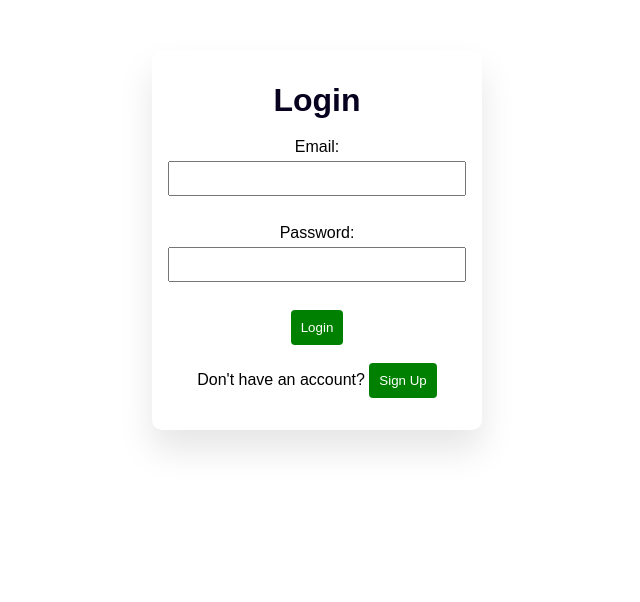
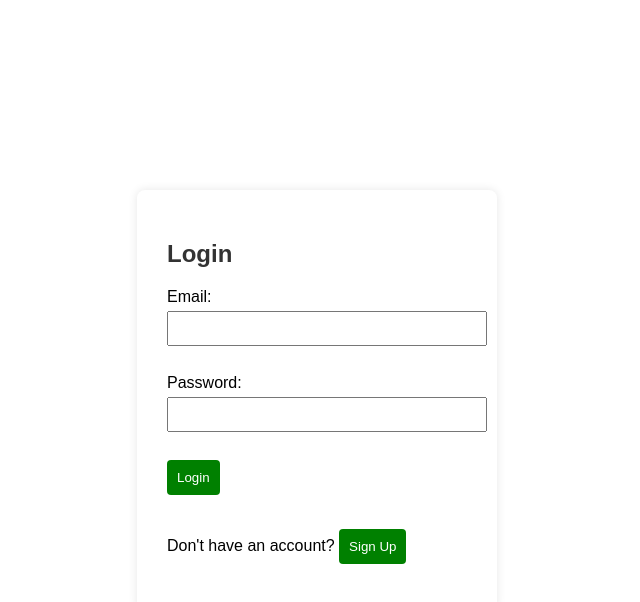
Before and after one commit to nylRmon/Web-Dev-Proj, a React (Create React App) app in the folder webdevproj/: page / in a window 1280 px wide. Shown: the top 602 px of the page, without its empty margins (323-963 px from the left). Built offline with nearby package versions, Linux system fonts and the light colour scheme.

Commit message:
MINOR FIX FROM BEYOND THE SPACE
MINOR FIX PEDE NA PO ULIT MAG TULOY

```diff
--- a/webdevproj/src/App.css
+++ b/webdevproj/src/App.css
@@ -1,29 +1,28 @@
-/*this is for log in */
-* {
+/* Login Form Styles */
+
+body {
+  font-family: "Arial", sans-serif;
+  background-color: white;
   margin: 0;
   padding: 0;
-  box-sizing: border-box;
-  font-family: "Poppins", sans-serif;
-}
-
-body {
-  background: #fff;
+  display: flex;
+  justify-content: center;
+  align-items: center;
+  height: 100vh;
 }
 
 .container {
-  width: 330px;
-  padding: 2rem 1rem;
-  margin: 50px auto;
   background-color: #fff;
-  border-radius: 10px;
-  text-align: center;
-  box-shadow: 0 20px 35px rgba(0, 0, 0, 0.1);
+  padding: 30px;
+  border-radius: 8px;
+  box-shadow: 0 0 10px rgba(0, 0, 0, 0.1);
+  margin-left: auto;
+  margin-right: 0;
+  width: 300px;
 }
 
 h2 {
-  font-size: 2rem;
-  color: #07001f;
-  margin-bottom: 1.2rem;
+  color: #333;
 }
 
 label {
@@ -51,10 +50,7 @@ button:hover {
   background-color: #0056b3;
 }
 
-
-/*for the home navigation */
-
-
+/* Home Navigation Styles */
 
 nav {
   background-color: #232f3e;
--- a/webdevproj/src/LoginForm.js
+++ b/webdevproj/src/LoginForm.js
@@ -1,4 +1,3 @@
-
 import React from "react";
 import { useForm } from "react-hook-form";
 
@@ -10,7 +9,8 @@ const LoginForm = ({ onLogin, onToggleSignup }) => {
   } = useForm();
 
   const onSubmit = (data) => {
-      onLogin(data.username);
+    // Assuming you are using "email" as the name for the email field
+    onLogin(data.email);
   };
 
   return (
@@ -20,10 +20,10 @@ const LoginForm = ({ onLogin, onToggleSignup }) => {
         <label>Email:</label>
         <input
           type="text"
-            {...register("username", { required: "Username is required" })}
+          {...register("email", { required: "Email is required" })}
         />
         <br />
-          {errors.username && <p>{errors.username.message}</p>}
+        {errors.email && <p>{errors.email.message}</p>}
         <br />
         <label>Password:</label>
         <input
@@ -42,4 +42,5 @@ const LoginForm = ({ onLogin, onToggleSignup }) => {
     </div>
   );
 };
+
 export default LoginForm;
```
Also changed, not shown: webdevproj/src/Forumhome.js (+5 -5 lines), webdevproj/src/App.js (line endings or trailing spaces). Lines whose indentation alone changed are shown as unchanged.
